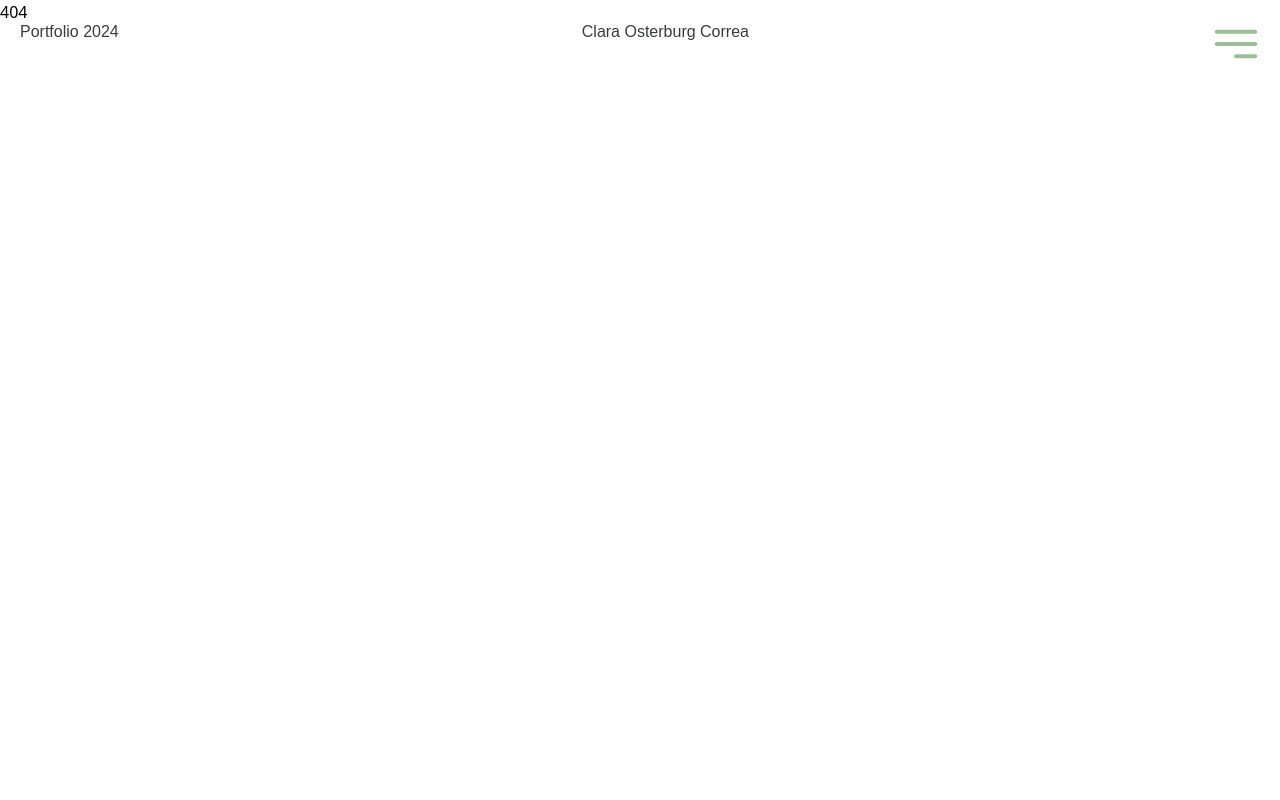
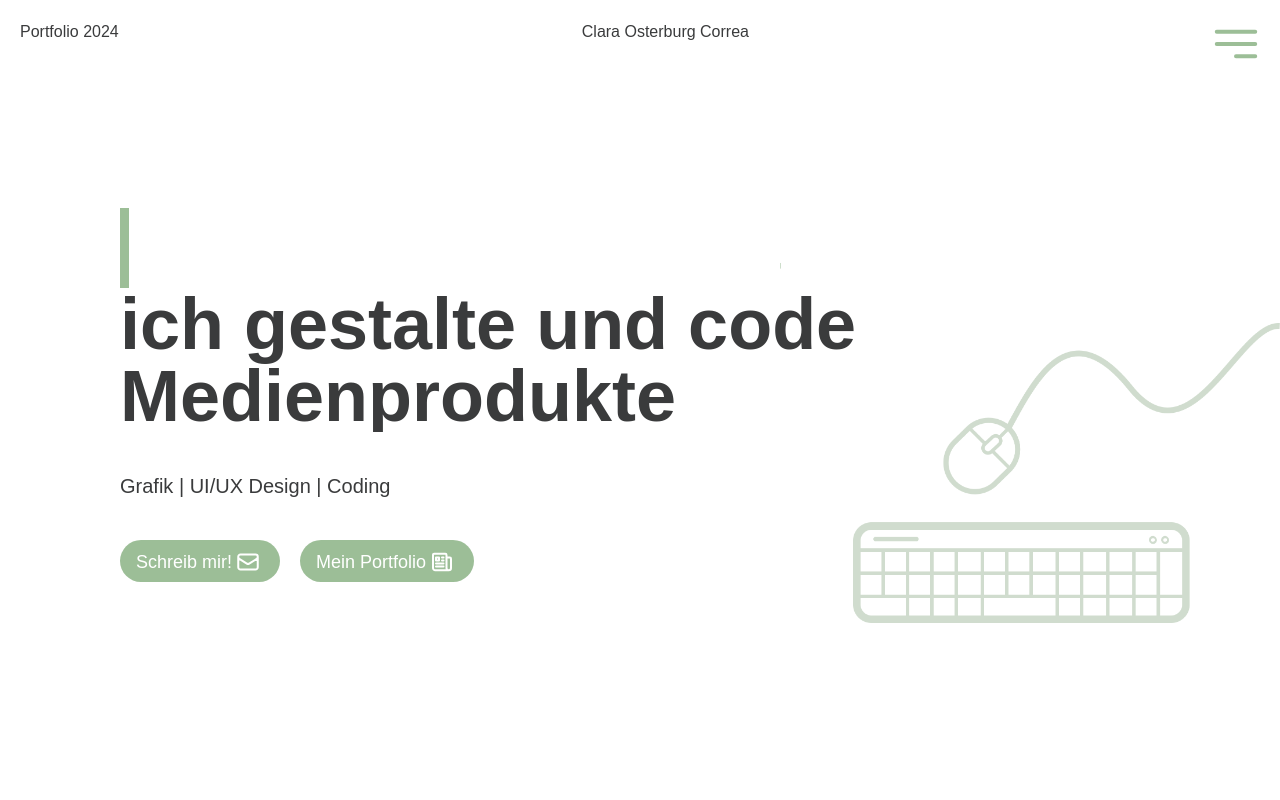
Before and after one commit to claras000/Portfolio-ClaraCorrea, a React (Create React App) app: page /Portfolio-ClaraCorrea in a window 1280 px wide. Before the commit this address had no page. Shown: the top 800 px of the page. Built offline with nearby package versions, Linux system fonts and the light colour scheme; what tw-elements would draw is missing.

Commit message:
Your commit message here

```diff
--- a/src/App.jsx
+++ b/src/App.jsx
@@ -13,7 +13,7 @@
     <>
       <BrowserRouter>
         <Routes>
-          <Route path="/" element={<Layout />}>
+          <Route path="Portfolio-ClaraCorrea/" element={<Layout />}>
             <Route index element={<Home />} />
             <Route exact path="ÜberMich" element={<ÜberMich />} />
             <Route exact path="Kontakt" element={<Kontakt />} />
```
